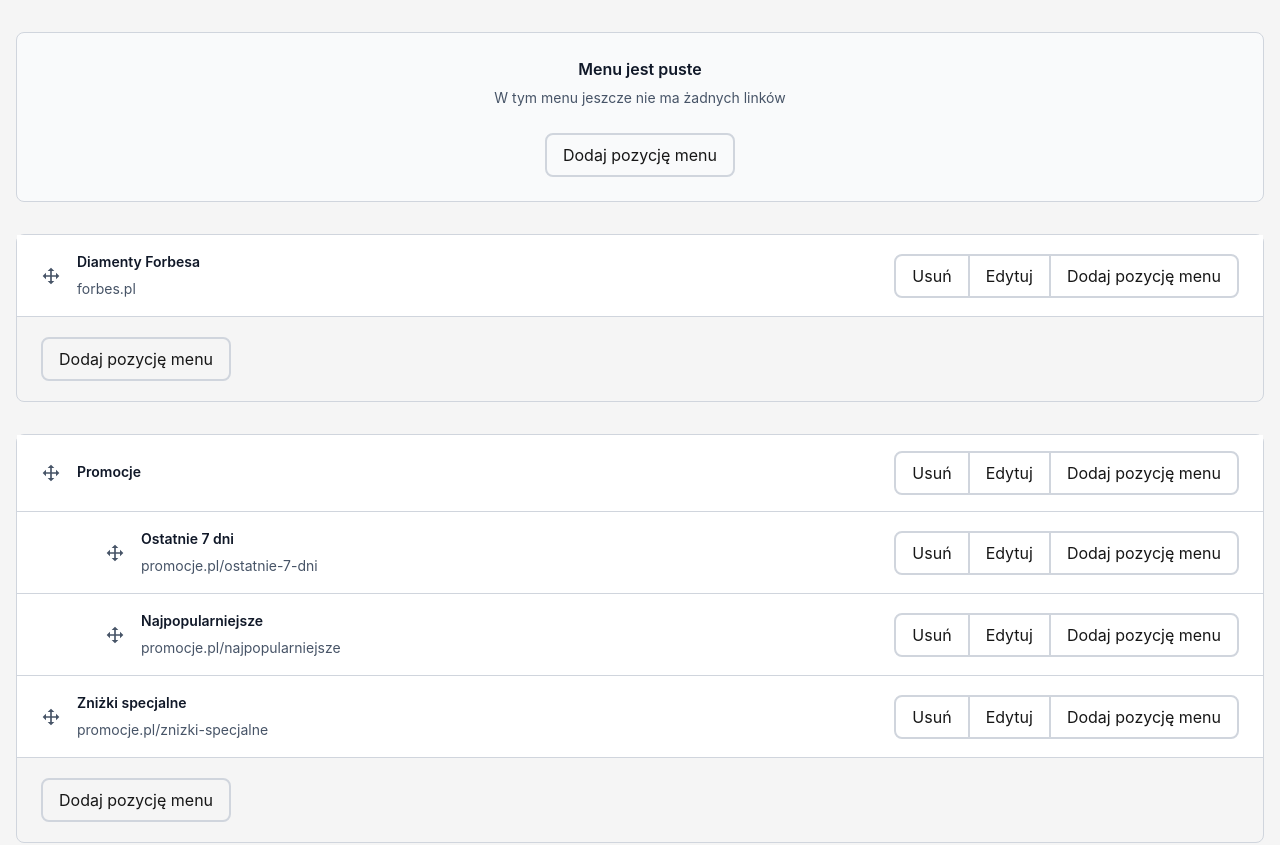
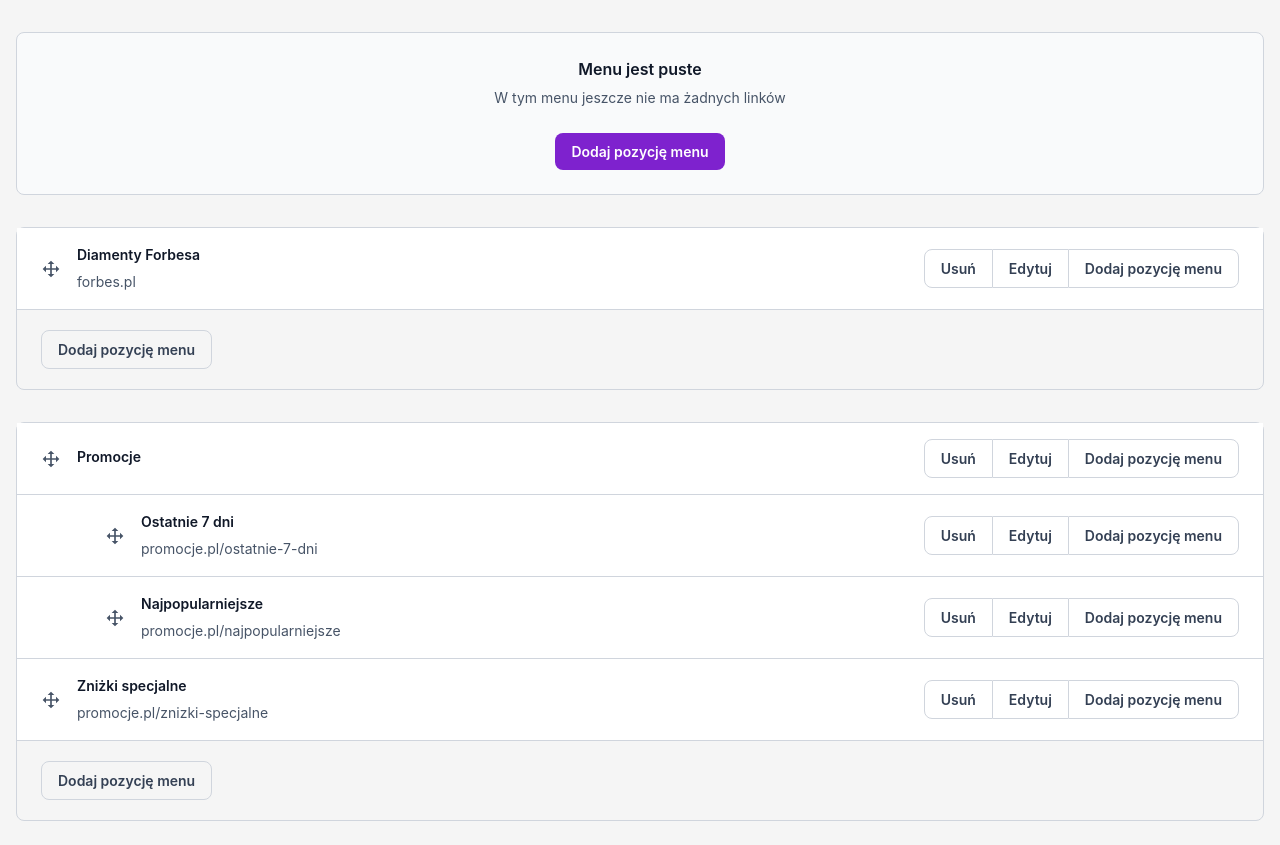
Before and after one commit to SebastianJedrak/droplo-recruitment-task, a Next.js app: page / in a window 1280 px wide. Shown: the top 845 px of the page. Built offline with nearby package versions, Linux system fonts and the light colour scheme.

Commit message:
refactor(button): refactored Button varaints

```diff
--- a/src/app/globals.css
+++ b/src/app/globals.css
@@ -37,4 +37,9 @@ li {
     font-size: 14px;
   }
 
+  button {
+    @apply font-semibold ;
+    font-size: 14px;
+  }
+
 }
--- a/src/components/AddMenuItem.tsx
+++ b/src/components/AddMenuItem.tsx
@@ -20,6 +20,7 @@ const AddMenuItem: React.FC = () => {
           payload={() => {
             addNewMenu(null);
           }}
+          style="filled"
         />
       </div>
     </Card>
--- a/src/components/EditMenuItem.tsx
+++ b/src/components/EditMenuItem.tsx
@@ -84,7 +84,7 @@ const EditMenuItem: React.FC<EditMenuItemProps> = ({
                 closeNewMenu(id);
               }}
             />
-            <Button title="Dodaj" type="submit" />
+            <Button title="Dodaj" type="submit" style="color-outline"/>
           </div>
         </form>
         <div className="flex justify-end p-3 pl-6">
--- a/src/components/UI/Button.tsx
+++ b/src/components/UI/Button.tsx
@@ -5,13 +5,35 @@ interface ButtonProps {
   type: "button" | "reset" | "submit" | undefined;
   className?: string;
   payload?: (arg: any) => void;
+  style?: "filled" | "outline" | "color-outline";
 }
 
-const Button: React.FC<ButtonProps> = ({ title, type, className, payload }) => {
+const Button: React.FC<ButtonProps> = ({
+  title,
+  type,
+  className,
+  payload,
+  style = "outline",
+}) => {
   return (
     <button
       type={type}
-      className={`px-4 py-2 border-2 rounded-lg border-gray-300 hover:bg-gray-100 hover:text-purple-700 focus:z-10 focus:ring-2 focus:ring-purple-700 focus:text-purple-700  ${className}`}
+      className={`px-4 py-2  rounded-lg
+        ${
+          style === "outline" &&
+          "border border-gray-300 hover:bg-gray-100 hover:text-purple-700 text-gray-500"
+        }
+
+        ${
+          style === "color-outline" &&
+          "border border-purple-700 hover:bg-gray-100 text-purple-700"
+        }
+
+        ${
+          style === "filled" &&
+          "bg-purple-700 text-white border-none hover:opacity-90"
+        }
+         ${className}`}
       onClick={payload}
     >
       {title}
```
